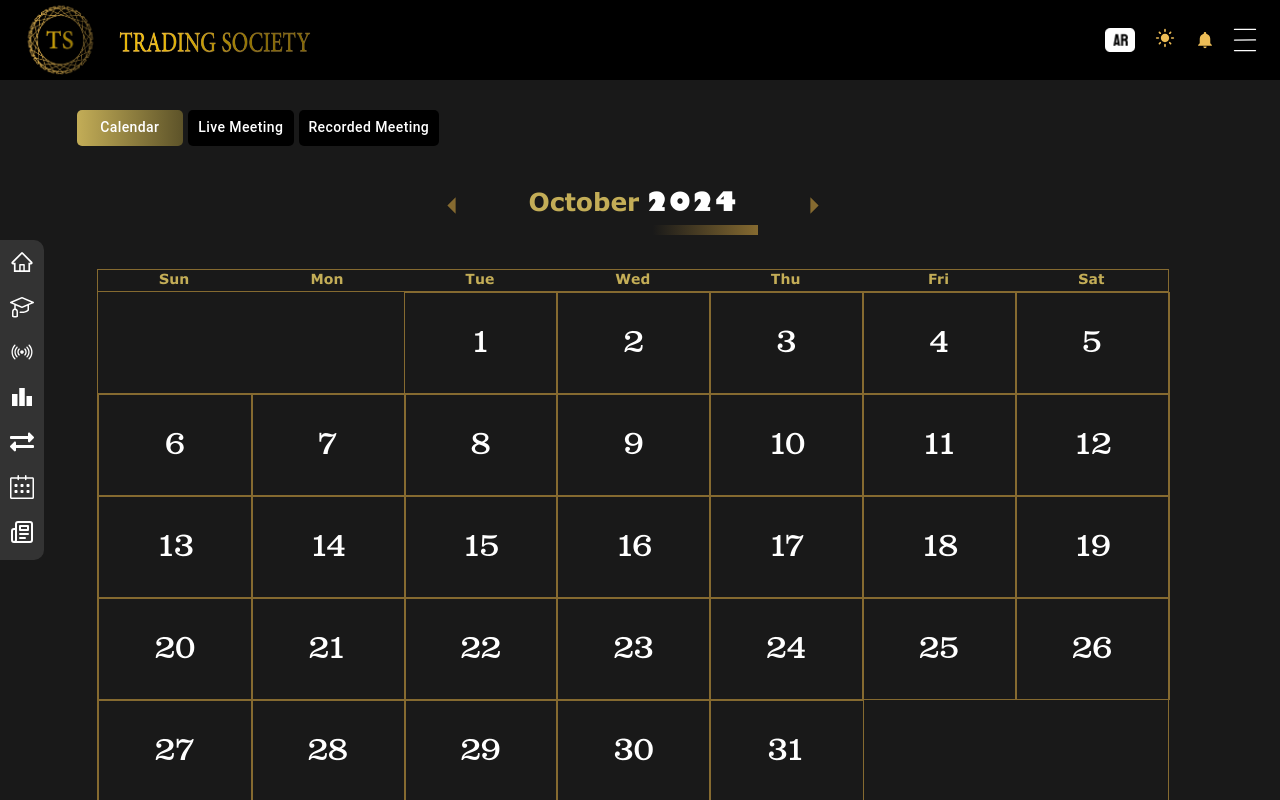
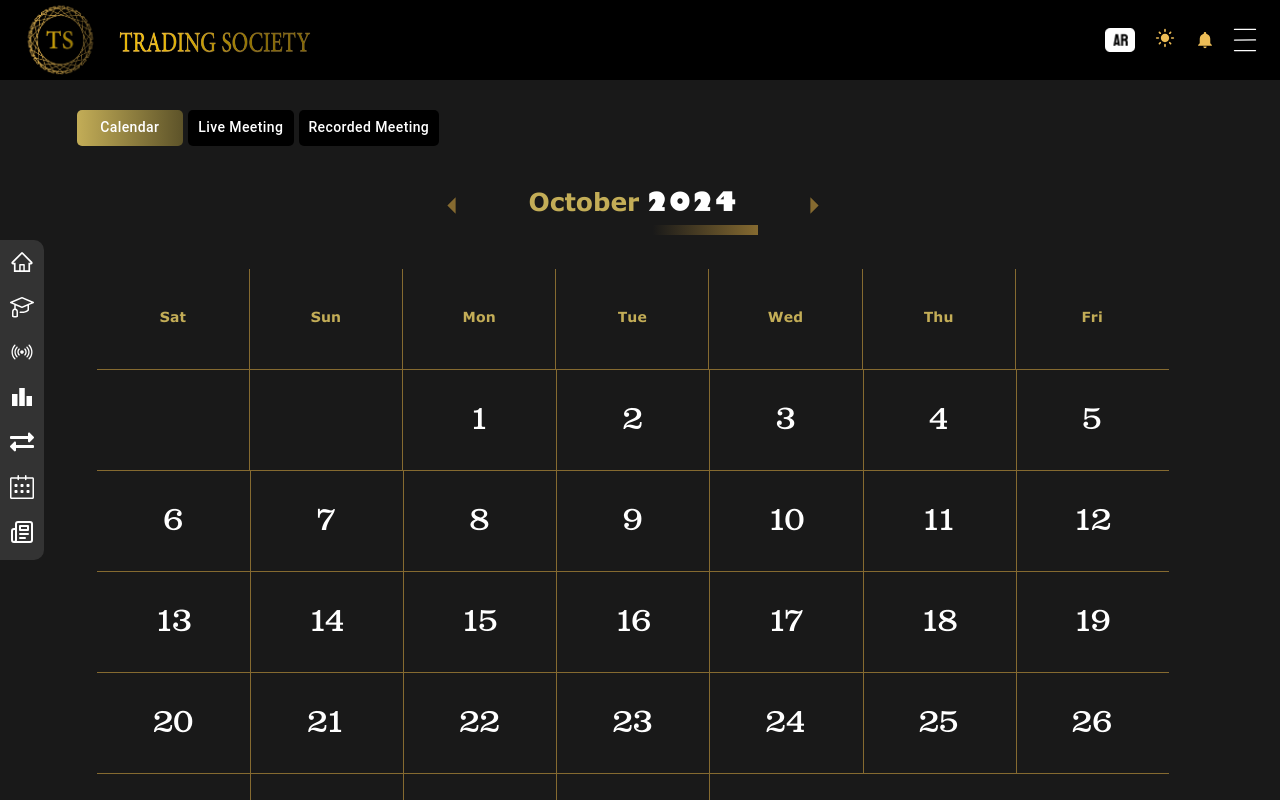
Before and after one commit to karim40188/trading_society-project, a React (Vite) app: page /calender in a window 1280 px wide. Shown: the top 800 px of the page. Built offline with nearby package versions, Linux system fonts and the light colour scheme; a web font is replaced by a local one.

Commit message:
some edit

```diff
--- a/src/Components/HomeProfile/Calender.jsx
+++ b/src/Components/HomeProfile/Calender.jsx
@@ -48,14 +48,14 @@ const Calendar = () => {
   return (
     <Box
       sx={{
-        padding: { xs: "5px", md: "20px" }, // تحسين الحشوة على الشاشات الصغيرة
+        padding: { xs: "5px", md: "20px" },
         color: "#fff",
       }}
     >
       <Box
         sx={{
           display: "flex",
-          flexDirection: { xs: "column", md: "row" }, // تغيير الاتجاه على الشاشات الصغيرة
+          flexDirection: { xs: "column", md: "row" },
           alignItems: "center",
           gap: "5px",
           fontSize: "14px",
@@ -66,7 +66,7 @@ const Calendar = () => {
         <Button
           sx={{
             width: "100%",
-            maxWidth: "106px", // تحديد أقصى عرض
+            maxWidth: "106px",
             height: "36px",
             background: "linear-gradient(90deg, #C3AD57 0%, #5D5329 100%)",
             color: "#fff",
@@ -80,7 +80,7 @@ const Calendar = () => {
         <Button
           sx={{
             width: "100%",
-            maxWidth: "106px", // تحديد أقصى عرض
+            maxWidth: "106px",
             height: "36px",
             color: "#fff",
             fontSize: { xs: "12px", md: "14px" },
@@ -94,7 +94,7 @@ const Calendar = () => {
         <Button
           sx={{
             width: "100%",
-            maxWidth: "140px", // تحديد أقصى عرض
+            maxWidth: "140px",
             height: "36px",
             color: "#fff",
             fontSize: { xs: "12px", md: "14px" },
@@ -121,7 +121,7 @@ const Calendar = () => {
             alignItems: "center",
             justifyContent: "center",
             marginBottom: "20px",
-            gap: { xs: "10px", md: "30px" }, // تصغير الفجوات على الشاشات الأصغر
+            gap: { xs: "10px", md: "30px" },
           }}
         >
           <IoMdArrowDropleft
@@ -140,7 +140,7 @@ const Calendar = () => {
                 margin: "0 10px",
                 color: "#C3AD57",
                 width: { xs: "150px", md: "250px" }, // تحسين العرض على الشاشات الصغيرة
-                maxHeight:'80px',
+                maxHeight: "80px",
                 fontFamily: "Motken noqta ii",
                 fontSize: { xs: "18px", md: "25px" }, // حجم النص استجابة
                 position: "relative",
@@ -151,7 +151,8 @@ const Calendar = () => {
                   width: "100%",
                   height: "10px",
                   left: "0",
-                  background: 'linear-gradient(90deg, #191919 57.89%, #856A30 100%)',
+                  background:
+                    "linear-gradient(90deg, #191919 57.89%, #856A30 100%)",
                 },
               }}
             >
@@ -176,46 +177,67 @@ const Calendar = () => {
             display: "grid",
             gridTemplateColumns: "repeat(7, 1fr)",
             justifyContent: "center",
-            mt: "20px", // تصغير التباعد العلوي للشاشات الأصغر
-            border: "1px solid #856A30",
-            borderCollapse: "collapse",
+            mt: "20px",
           }}
         >
-          {["Sun", "Mon", "Tue", "Wed", "Thu", "Fri", "Sat"].map((day) => (
+          {["Sat", "Sun", "Mon", "Tue", "Wed", "Thu", "Fri"].map(
+            (day, index) => (
+              <Box
+                key={day}
+                sx={{
+                  display: "flex",
+                  justifyContent: "center",
+                  alignItems: "center",
+                  borderRight: index < 6 ? "1px solid #856A30" : "none",
+                  borderBottom: "1px solid #856A30",
+                  height: { xs: "60px", md: "100px" },
+                }}
+              >
                 <Typography
                   sx={{
                     color: "#C3AD57",
                     fontFamily: "Motken noqta ii",
-                borderBottom: "1px solid #856A30",
                     textAlign: "center",
-                fontSize: { xs: "12px", md: "14px" }, // حجم النص استجابة
+                    fontSize: { xs: "12px", md: "14px" },
                   }}
-              key={day}
                 >
                   {day}
                 </Typography>
-          ))}
+              </Box>
+            )
+          )}
 
           {/* Empty spaces at the start */}
           {Array.from({ length: currentMonth.startOf("month").day() }).map(
             (_, index) => (
-              <Box key={index} sx={{ borderBottom: "1px solid #856A30" }}></Box>
+              <Box
+                key={index}
+                sx={{
+                  borderRight: "1px solid #856A30",
+                  borderBottom: "1px solid #856A30",
+                  height: { xs: "60px", md: "100px" }, // ارتفاع موحد
+                }}
+              ></Box>
             )
           )}
 
           {/* Display days */}
-          {daysArray.map((day) => (
+          {daysArray.map((day, index) => (
             <Box
               key={day.format("DD")}
               sx={{
-                border: "1px solid #856A30",
+                borderRight:
+                  day.day() === 6 || day.date() === daysInMonth
+                    ? "none"
+                    : "1px solid #856A30", // Remove border-right for the last day
+                borderBottom: "1px solid #856A30",
                 display: "flex",
                 justifyContent: "center",
                 alignItems: "center",
                 cursor: "pointer",
                 position: "relative",
                 width: "100%",
-                height: { xs: "60px", md: "100px" }, // ضبط الارتفاع للشاشات الصغيرة
+                height: { xs: "60px", md: "100px" },
                 transition: "background-color 0.3s",
                 backgroundColor: events[day.format("YYYY-MM-DD")]
                   ? "#ffcccc"
@@ -226,7 +248,10 @@ const Calendar = () => {
             >
               <Typography
                 variant="body1"
-                sx={{ fontFamily: "Clarendon", fontSize: { xs: "16px", md: "30px" } }} // حجم النص استجابة
+                sx={{
+                  fontFamily: "Clarendon",
+                  fontSize: { xs: "16px", md: "30px" },
+                }}
               >
                 {day.date()}
               </Typography>
```
Lines whose indentation alone changed are shown as unchanged.
